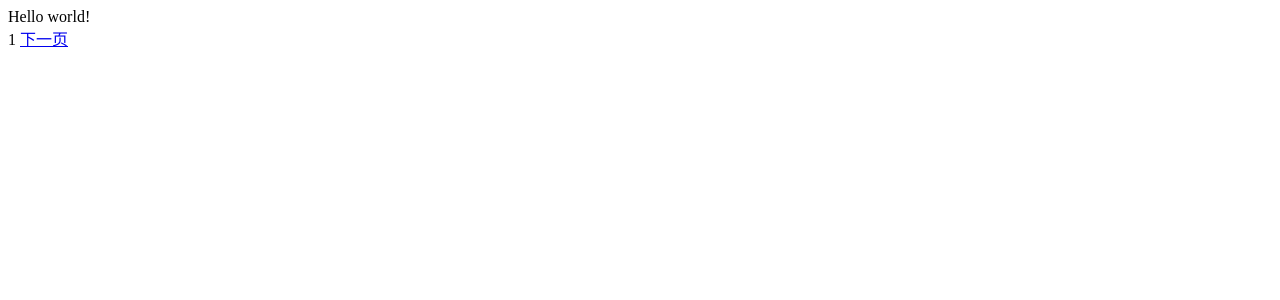
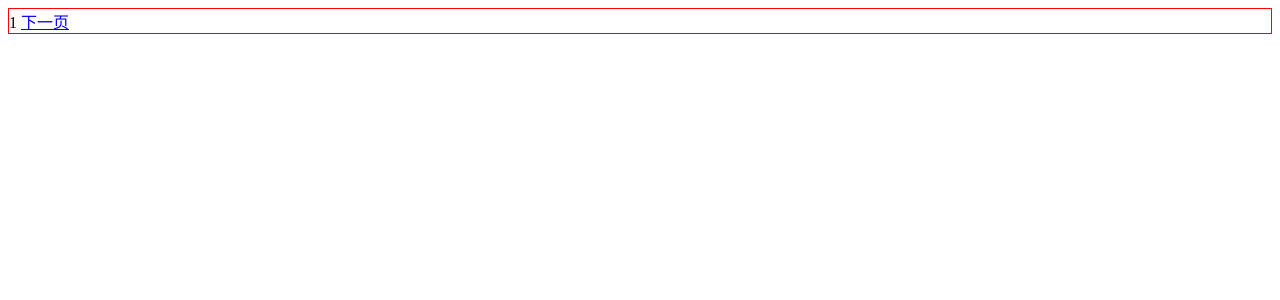
Before and after one commit to jiangyongting0810/reacte-blueberryLedger-1, a React (Vite) app: page /welcome/1 in a window 1280 px wide. Shown: the top 300 px of the page. Built offline with nearby package versions, Linux system fonts and the light colour scheme.

Commit message:
改变目录结构

```diff
--- a/package.json
+++ b/package.json
@@ -13,7 +13,8 @@
   "dependencies": {
     "react": "18.2.0",
     "react-dom": "18.2.0",
-    "react-router-dom": "6.4.2"
+    "react-router-dom": "6.4.2",
+    "@react-spring/web": "9.5.5"
   },
   "devDependencies": {
     "@antfu/eslint-config": "0.27.0",
--- /dev/null
+++ b/src/layouts/MainLayout.tsx
@@ -0,0 +1,7 @@
+import { Outlet } from 'react-router-dom'
+
+export const MainLayout: React.FC = () => {
+  return (
+    <div><Outlet/></div>
+  )
+}
--- /dev/null
+++ b/src/layouts/WelcomeLayout.tsx
@@ -0,0 +1,7 @@
+import { Outlet } from 'react-router-dom'
+
+export const WelcomeLayout: React.FC = () => {
+  return <div>
+    <Outlet/>
+  </div>
+}
--- a/src/main.tsx
+++ b/src/main.tsx
@@ -1,51 +1,9 @@
 import React from 'react'
 import ReactDOM from 'react-dom/client'
-import { NavLink, Outlet, Router, RouterProvider, createBrowserRouter } from 'react-router-dom'
-import { RedirectToWelcome1 } from './components/RedirectToWelcome1'
+import { Router, RouterProvider } from 'react-router-dom'
+import { router } from './routes/router'
 
 window.console.log(Router)
-
-const router = createBrowserRouter([
-  {
-    path: '/',
-    element: <div>Hello world!<Outlet/></div>,
-    errorElement: <RedirectToWelcome1/>,
-    children: [
-      { index: true, element: <div>空</div> },
-      {
-        path: 'welcome',
-        element: <Outlet />,
-        children: [
-          { index: true, element: <div>空</div> },
-          {
-            path: '1',
-            element: (
-              <div> 1 <NavLink to="/welcome/2">下一页</NavLink> </div>
-            )
-          },
-          {
-            path: '2',
-            element: (
-              <div> 2 <NavLink to="/welcome/3">下一页</NavLink> </div>
-            )
-          },
-          {
-            path: '3',
-            element: (
-              <div> 3 <NavLink to="/welcome/4">下一页</NavLink> </div>
-            )
-          },
-          {
-            path: '4',
-            element: (
-              <div> 4 <NavLink to="/xxx">开始记账</NavLink> </div>
-            )
-          },
-        ]
-      }
-    ],
-  },
-])
 
 const div = document.getElementById('root') as HTMLElement
 
--- /dev/null
+++ b/src/pages/Welcome1.tsx
@@ -0,0 +1,7 @@
+import { NavLink } from 'react-router-dom'
+
+export const Welcome1: React.FC = () => {
+  return (
+    <div style={{ border: '1px solid red' }}> 1 <NavLink to="/welcome/2">下一页</NavLink> </div>
+  )
+}
--- /dev/null
+++ b/src/pages/Welcome2.tsx
@@ -0,0 +1,7 @@
+import { NavLink } from 'react-router-dom'
+
+export const Welcome2: React.FC = () => {
+  return (
+    <div style={{ border: '1px solid red' }}> 2 <NavLink to="/welcome/3">下一页</NavLink> </div>
+  )
+}
--- /dev/null
+++ b/src/pages/Welcome3.tsx
@@ -0,0 +1,7 @@
+import { NavLink } from 'react-router-dom'
+
+export const Welcome3: React.FC = () => {
+  return (
+    <div style={{ border: '1px solid red' }}> 3 <NavLink to="/welcome/4">下一页</NavLink> </div>
+  )
+}
--- /dev/null
+++ b/src/pages/Welcome4.tsx
@@ -0,0 +1,7 @@
+import { NavLink } from 'react-router-dom'
+
+export const Welcome4: React.FC = () => {
+  return (
+    <div style={{ border: '1px solid red' }}> 4 <NavLink to="/xxx">开始记账</NavLink> </div>
+  )
+}
--- /dev/null
+++ b/src/routes/router.tsx
@@ -0,0 +1,15 @@
+import { createBrowserRouter } from 'react-router-dom'
+import { RedirectToWelcome1 } from '../components/RedirectToWelcome1'
+import { MainLayout } from '../layouts/MainLayout'
+import { welcomeRoutes } from './welcomeRoutes'
+
+export const router = createBrowserRouter([
+  {
+    path: '/',
+    element: <MainLayout/>,
+    errorElement: <RedirectToWelcome1/>,
+    children: [
+      welcomeRoutes
+    ],
+  },
+])
--- /dev/null
+++ b/src/routes/welcomeRoutes.tsx
@@ -0,0 +1,28 @@
+import { WelcomeLayout } from '../layouts/WelcomeLayout'
+import { Welcome1 } from '../pages/Welcome1'
+import { Welcome2 } from '../pages/Welcome2'
+import { Welcome3 } from '../pages/Welcome3'
+import { Welcome4 } from '../pages/Welcome4'
+
+export const welcomeRoutes = {
+  path: 'welcome',
+  element: <WelcomeLayout/>,
+  children: [
+    {
+      path: '1',
+      element: <Welcome1 />,
+    },
+    {
+      path: '2',
+      element: <Welcome2 />,
+    },
+    {
+      path: '3',
+      element: <Welcome3 />,
+    },
+    {
+      path: '4',
+      element: <Welcome4 />,
+    },
+  ]
+}
```
Also changed, not shown: 1 other file (tests, documents, lock files or other folders).
